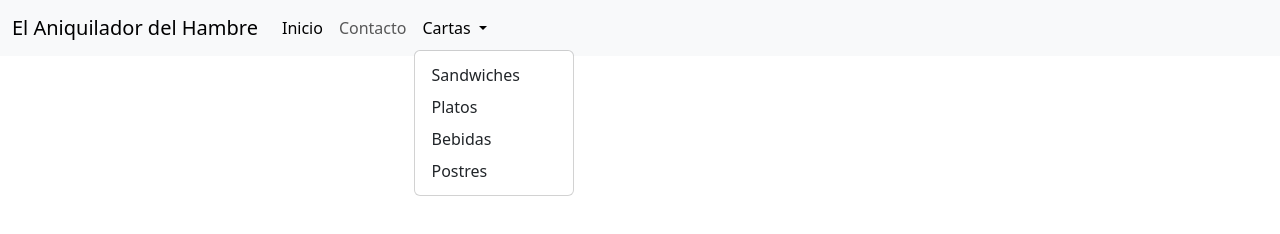
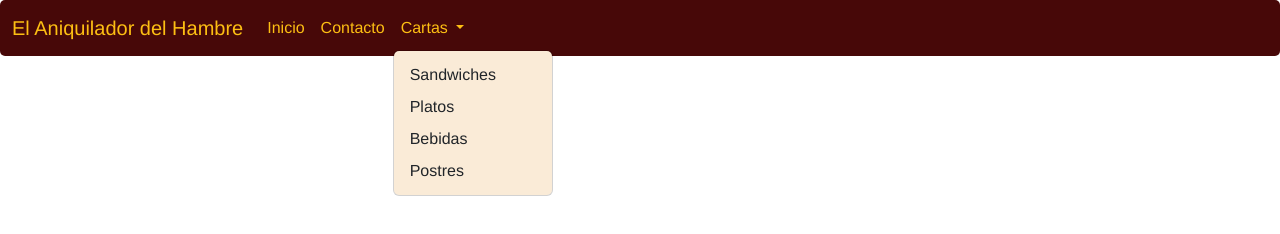
Before and after one commit to Arkhalaisss/FrontEnd-Eva1, a plain HTML site: page contacto.html in a window 1280 px wide. Both pictures are taken after a click on the button "Cartas". Drawn offline with nearby package versions, Linux system fonts and the light colour scheme.

Commit message:
Creacion del archivo style-contacto.css y texto en cards

```diff
--- a/contacto.html
+++ b/contacto.html
@@ -5,29 +5,28 @@
     <meta name="viewport" content="width=device-width, initial-scale=1.0">
     <title>Contacto</title>
     <link href="https://cdn.jsdelivr.net/npm/bootstrap@5.3.5/dist/css/bootstrap.min.css" rel="stylesheet" integrity="sha384-SgOJa3DmI69IUzQ2PVdRZhwQ+dy64/BUtbMJw1MZ8t5HZApcHrRKUc4W0kG879m7" crossorigin="anonymous">
-
-    <link rel="stylesheet" href="css/style.css">
+    <link rel="stylesheet" href="css/style-contacto.css">
 </head>
 <header>
-    <nav class="navbar navbar-expand-lg bg-body-tertiary">
-        <div class="container-fluid">
-          <a class="navbar-brand" href="#">El Aniquilador del Hambre</a>
+  <nav class="navbar navbar-expand-lg t-pag">
+    <div class="container-fluid ">
+      <a class="navbar-brand" href="#" style="color:rgb(253, 191, 19);">El Aniquilador del Hambre</a>
       <button class="navbar-toggler" type="button" data-bs-toggle="collapse" data-bs-target="#navbarSupportedContent" aria-controls="navbarSupportedContent" aria-expanded="false" aria-label="Toggle navigation">
         <span class="navbar-toggler-icon"></span>
       </button>
-          <div class="collapse navbar-collapse" id="navbarSupportedContent">
+      <div class="collapse navbar-collapse" id="navbarSupportedContent" style="color:rgb(253, 191, 19);">
         <ul class="navbar-nav me-auto mb-2 mb-lg-0">
           <li class="nav-item">
-                <a class="nav-link active" aria-current="page" href="index.html">Inicio</a>
+            <a class="nav-link active" aria-current="page" href="index.html" style="color:rgb(253, 191, 19);">Inicio</a>
           </li>
           <li class="nav-item">
-                <a class="nav-link" href="contacto.html">Contacto</a>
+            <a class="nav-link" href="contacto.html" style="color:rgb(253, 191, 19);">Contacto</a>
           </li>
           <li class="nav-item dropdown">
-                <a class="nav-link dropdown-toggle" href="#" role="button" data-bs-toggle="dropdown" aria-expanded="false">
+            <a class="nav-link dropdown-toggle" href="#" role="button" data-bs-toggle="dropdown" aria-expanded="false" style="color:rgb(253, 191, 19);">
               Cartas
             </a>
-                <ul class="dropdown-menu">
+            <ul class="dropdown-menu" style="background-color: antiquewhite;">
               <li><a class="dropdown-item" href="index.html#Sandwiches">Sandwiches</a></li>
               <li><a class="dropdown-item" href="index.html#Comidas">Platos</a></li>
               <li><a class="dropdown-item" href="index.html#Bebidas">Bebidas</a></li>
@@ -40,6 +39,9 @@
   </nav>
 </header>
 <body>
+
+
+
 <script src="https://cdn.jsdelivr.net/npm/bootstrap@5.3.5/dist/js/bootstrap.bundle.min.js" integrity="sha384-k6d4wzSIapyDyv1kpU366/PK5hCdSbCRGRCMv+eplOQJWyd1fbcAu9OCUj5zNLiq" crossorigin="anonymous"></script>
 </body>
 </html>
--- /dev/null
+++ b/css/style-contacto.css
@@ -0,0 +1,7 @@
+.t-pag{
+    background-color: rgb(71, 8, 8);
+    color:rgb(253, 191, 19);
+    font-family: 'Franklin Gothic Medium', 'Arial Narrow', Arial, sans-serif;
+    align-items: center;
+    border-radius: 5px;
+}
```
Also changed, not shown: index.html (+10 -10 lines). Lines whose indentation alone changed are shown as unchanged.
